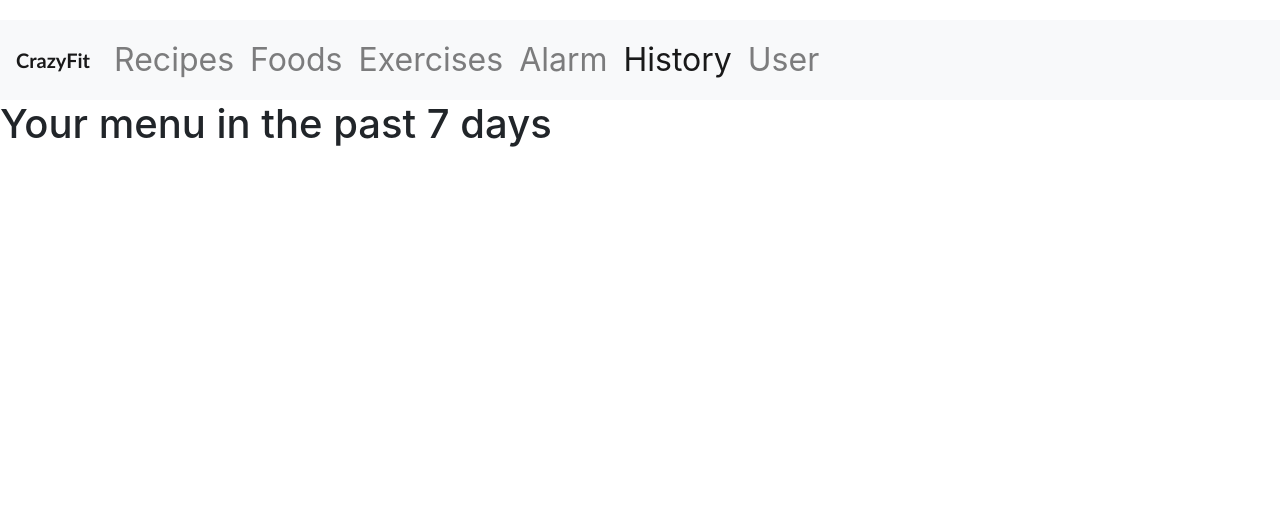
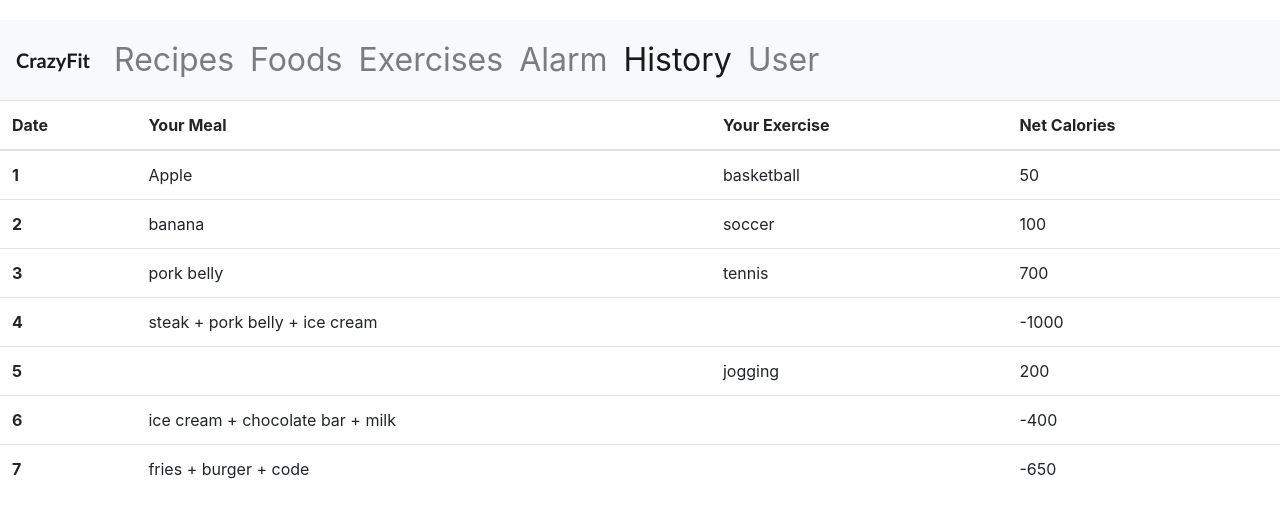
Before and after one commit to evegogogo/WebProject-React, a React (Create React App) app: page /history in a window 1280 px wide. Shown: the top 518 px of the page. Built offline with nearby package versions, Linux system fonts and the light colour scheme.

Commit message:
history page

```diff
--- a/src/history.jsx
+++ b/src/history.jsx
@@ -3,7 +3,58 @@ import React from "react";
 const History = () => {
   return (
     <div>
-      <h1>Your menu in the past 7 days</h1>
+      <table class="table table-hover">
+        <thead>
+          <tr>
+            <th scope="col">Date</th>
+            <th scope="col">Your Meal</th>
+            <th scope="col">Your Exercise</th>
+            <th scope="col">Net Calories</th>
+          </tr>
+        </thead>
+        <tbody>
+          <tr>
+            <th scope="row">1</th>
+            <td>Apple</td>
+            <td>basketball</td>
+            <td>50</td>
+          </tr>
+          <tr>
+            <th scope="row">2</th>
+            <td>banana</td>
+            <td>soccer</td>
+            <td>100</td>
+          </tr>
+          <tr>
+            <th scope="row">3</th>
+            <td>pork belly</td>
+            <td>tennis</td>
+            <td>700</td>
+          </tr>
+          <tr>
+            <th scope="row">4</th>
+            <td>steak + pork belly + ice cream</td>
+            <td></td>
+            <td>-1000</td>
+          </tr>
+          <tr>
+            <th scope="row">5</th>
+            <td></td>
+            <td>jogging</td>
+            <td>200</td>
+          </tr>
+          <tr>
+            <th scope="row">6</th>
+            <td colspan="2">ice cream + chocolate bar + milk</td>
+            <td>-400</td>
+          </tr>
+          <tr>
+            <th scope="row">7</th>
+            <td colspan="2">fries + burger + code</td>
+            <td>-650</td>
+          </tr>
+        </tbody>
+      </table>
     </div>
   );
 };
```
